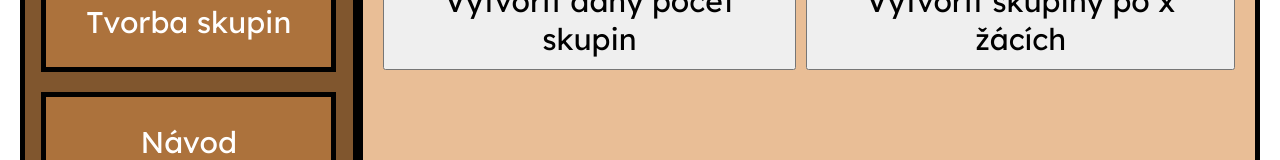
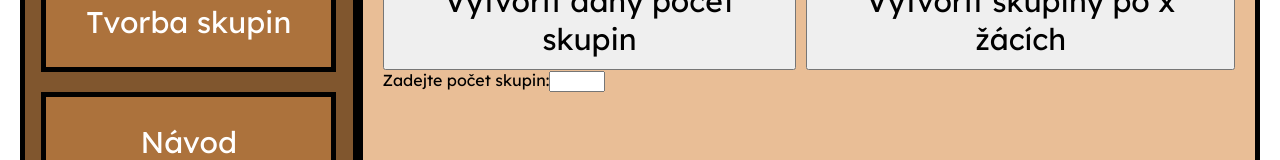
Before and after one commit to MichaelaHeidlerova/RozToc, a React (Vite) app in the folder my-app/: page /groups in a window 1280 px wide. Both pictures are taken after a click on the button "Vytvořit daný počet skupin". Shown: the part 577-737 px from the top of the page. Built offline with nearby package versions, Linux system fonts and the light colour scheme; a web font is replaced by a local one.

Commit message:
Fungování tlačítek na výběr skupin

```diff
--- a/my-app/src/components/Vlastnosti/Vlastnosti.jsx
+++ b/my-app/src/components/Vlastnosti/Vlastnosti.jsx
@@ -1,6 +1,13 @@
 import './vlastnosti.css';
+import React, { useState } from 'react';
 
 export const Vlastnosti = ({ }) => {
+  const [typSkupin, setTypSkupin] = useState();
+
+
+
+
+
   return (
     <div>
       <div className='pageTitle'>
@@ -23,12 +30,26 @@ export const Vlastnosti = ({ }) => {
       </div>
       <div className="selectFormation">
         <div className="numberOfStudents">
-          <button>Vytvořit daný počet skupin</button>
+          <button onClick={() => setTypSkupin("pocetSkupin")}>Vytvořit daný počet skupin</button>
         </div>
         <div className="numberOfStudents">
-          <button>Vytvořit skupiny po x žácích</button>
+          <button onClick={() => setTypSkupin("pocetZaku")}>Vytvořit skupiny po x žácích</button>
         </div>
     </div>
+        <div>
+          {typSkupin === "pocetSkupin" && (
+            <div className="numberOfGroups">
+              <label htmlFor="numberOfGroups">Zadejte počet skupin:</label>
+              <input type="number" id="numberOfGroups" name="numberOfGroups" min="1" max="10" />
+            </div>
+          )}
+          {typSkupin === "pocetZaku" && (
+            <div className="numberOfStudents">
+              <label htmlFor="numberOfStudents">Zadejte počet žáků ve skupině:</label>
+              <input type="number" id="numberOfStudents" name="numberOfStudents" min="1" max="30" />
+            </div>
+          )}
+        </div>
     </div>
   );
 };
```
